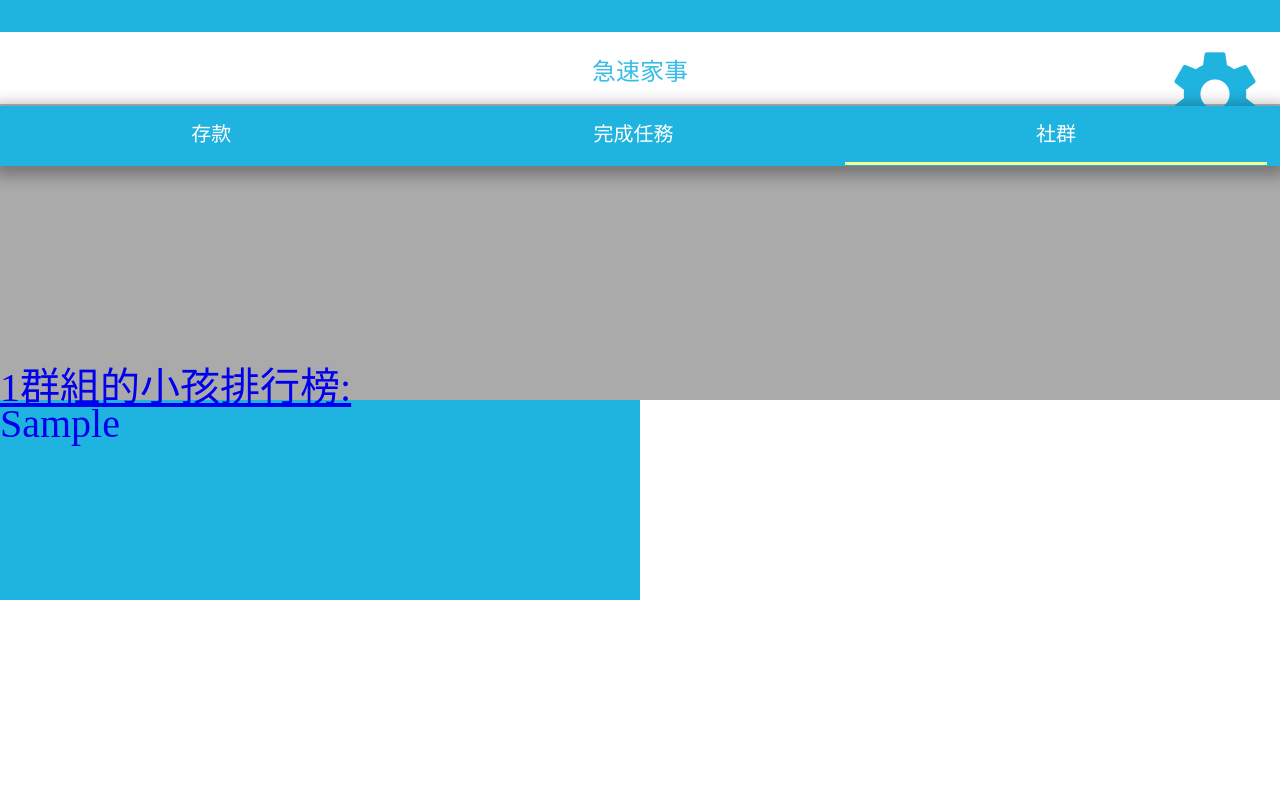
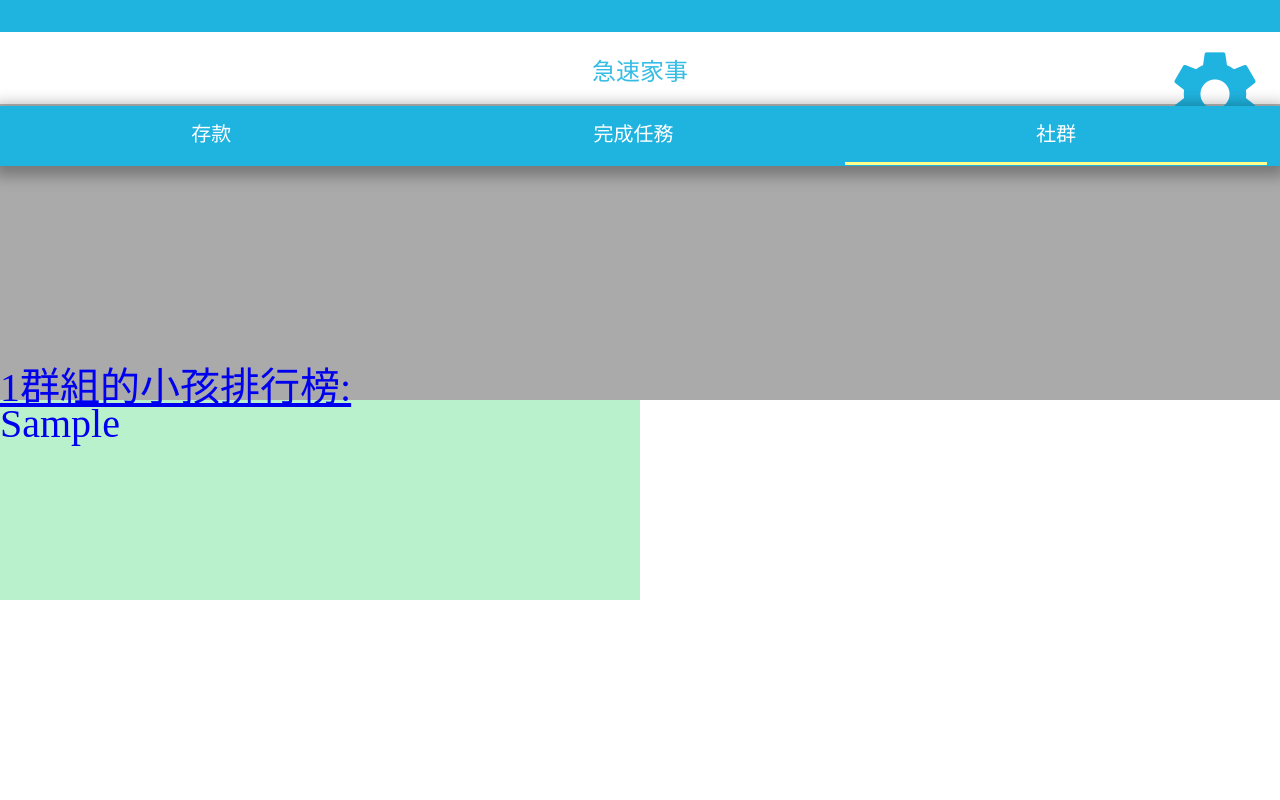
Before and after one commit to hoiian/NPNG, a PHP site: page /social.php in a window 1280 px wide. Run offline with PHP 8.4, Linux system fonts and the light colour scheme; the visitor is signed in with stand-in values (Sample User, id 1); tables that the repository leaves empty or names only in its code hold one stand-in row (values such as "Sample post"); some libraries are stand-ins or nearby versions; some web fonts are replaced.

Commit message:
[UPDATE]Add color

```diff
--- a/css/screen_social.css
+++ b/css/screen_social.css
@@ -20,7 +20,11 @@
   width: 50%;
   height: 25%;
   float: left;
-  background: #1fb3df;
+  /*background: #1fb3df;*/
+}
+
+.childrank {
+  border-color: #78cc33;
 }
 
 .social ul {
--- a/social.php
+++ b/social.php
@@ -21,6 +21,7 @@ WHERE  `group` NOT LIKE  '$grp'");
 <?php if( has_role('child') ): ?>
 <link href="css/child.css" rel="stylesheet" type="text/css" />
 <?php endif; ?>
+<script src="https://ajax.googleapis.com/ajax/libs/jquery/3.2.1/jquery.min.js"></script>
 </head>
 
 <body>
@@ -56,9 +57,7 @@ WHERE  `group` NOT LIKE  '$grp'");
           </ul>
       </div>
       </a>
-
       <div class="other">
-
           <ul>
             <?php do{ $row1 = $sth1->fetch(); if($row1){?>
              <a href="social_timeline.php?group=<?php echo $row1['group'] ?>">
@@ -72,6 +71,9 @@ WHERE  `group` NOT LIKE  '$grp'");
       </div>
 
 </div>
-
+<script>
+	var color = ["#b8f1ed","#b8f1cc","#d9b8f1"];
+  $(".social .other ul li").css("background-color",color[1]);
+</script>
 </body>
 </html>
```
